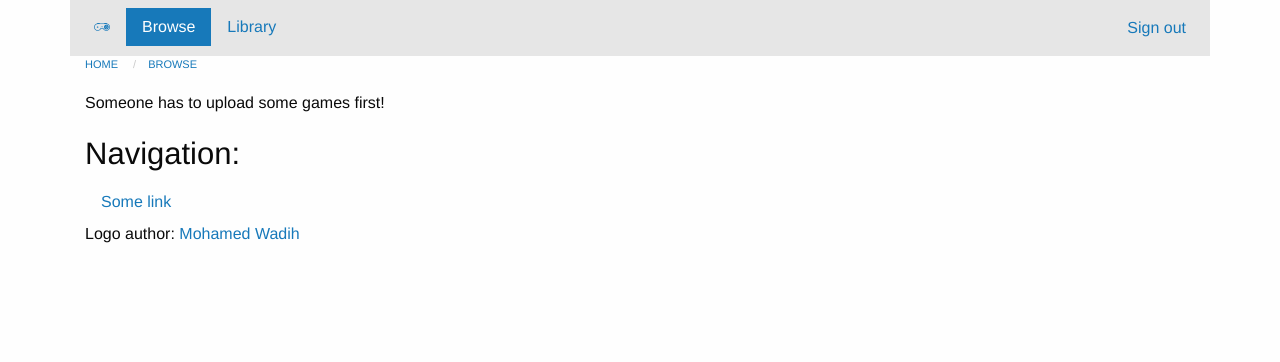
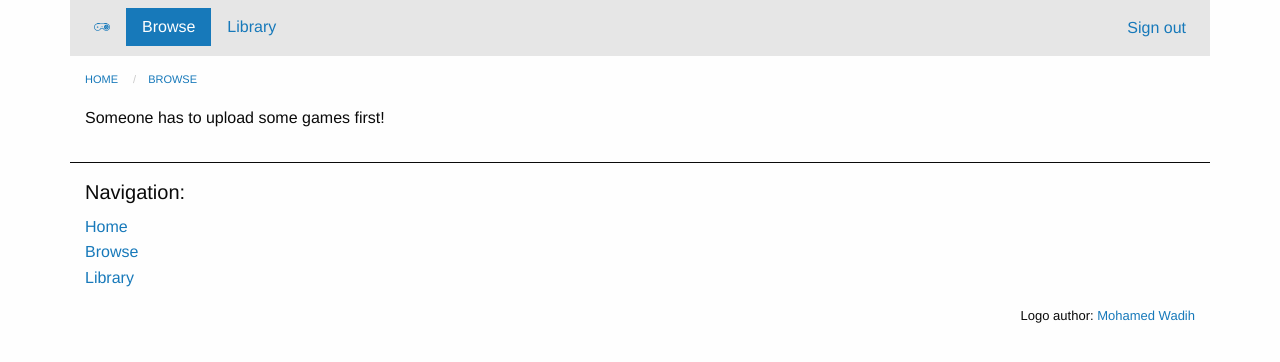
Before and after one commit to hien-cao/Game-online-shop, a Django app: page /games/ in a window 1280 px wide. Shown: the top 362 px of the page. Run offline with Django 3.2, Linux system fonts and the light colour scheme; the visitor is signed in with stand-in values (Sample User, id 1); data that the repository does not hold is empty; some libraries are stand-ins or nearby versions; some web fonts are replaced.

Commit message:
Make small modifications to dom

```diff
--- a/apps/core/static/styles/app.css
+++ b/apps/core/static/styles/app.css
@@ -41,6 +41,10 @@
 * Containers
 */
 
+footer {
+    border-top: 1px #0a0a0a solid;
+}
+
 .view {
     padding-right: 0px;
     padding-left: 0px;
@@ -80,3 +84,11 @@
         width: 1170px;
     }
 }
+
+/*
+* Typography
+*/
+
+.footnote {
+    font-size: 13px;
+}
--- a/apps/core/templates/base.html
+++ b/apps/core/templates/base.html
@@ -22,11 +22,15 @@
     <body>
         <div class="view">
             {% include 'navigation/navigation.html' %}
-            <div class="grid-x grid-padding-x">
+            <div class="grid-y grid-padding-y">
                 <div class="cell small-12">
-                    {% include 'breadcrumbs.html' %}
-                    {% block content %}
-                    {% endblock content %}
+                    <div class="grid-x grid-padding-x">
+                        <div class="cell small-12">
+                            {% include 'breadcrumbs.html' %}
+                            {% block content %}
+                            {% endblock content %}
+                        </div>
+                    </div>
                 </div>
             </div>
             {% include 'footer/footer.html' %}
--- a/apps/core/templates/footer/footer.html
+++ b/apps/core/templates/footer/footer.html
@@ -1,15 +1,21 @@
-<footer>
+<footer class="grid-y grid-padding-y">
+    <div class="cell small-12">
         <div class="grid-x grid-padding-x">
             <div class="cell medium-6 large-4">
-            <h3>Navigation:</h3>
-            <ul class="menu">
-                <li><a href="#">Some link</a></li>
+                <h5>Navigation:</h5>
+                <ul class="no-bullet">
+                    <li><a title="Home" href="{% url 'home' %}">Home</a></li>
+                    <li><a title="Browse games" href="{% url 'games' %}">Browse</a></li>
+                    {% if user.is_authenticated %}
+                    {% include 'navigation/signed_in_left.html' %}
+                    {% endif %}
                 </ul>
             </div>
             <div class="cell small-12">
-            <p>
+                <p class="footnote text-right">
                     Logo author: <a href="https://dribbble.com/medwep" target="_blank">Mohamed Wadih</a>
                 </p>
             </div>
         </div>
+    </div>
 </footer>
--- a/apps/core/templates/navigation/navigation.html
+++ b/apps/core/templates/navigation/navigation.html
@@ -6,8 +6,8 @@
 <div class="top-bar" id="main-navigation">
     <div class="top-bar-left">
         <ul class="vertical medium-horizontal menu">
-            <li class="{{ home }}"><a href="{% url 'home' %}"><i class="icon-app-logo"></i></a></li>
-            <li class="{{ games }}"><a href="{% url 'games' %}">Browse</a></li>
+            <li class="{{ home }}"><a title="Home" href="{% url 'home' %}"><i class="icon-app-logo"></i></a></li>
+            <li class="{{ games }}"><a title="Browse games" href="{% url 'games' %}">Browse</a></li>
             {% if user.is_authenticated %}
                 {% include 'navigation/signed_in_left.html' %}
             {% endif %}
--- a/apps/core/templates/navigation/signed_in_left.html
+++ b/apps/core/templates/navigation/signed_in_left.html
@@ -1,7 +1,7 @@
 <li class="{{ library }}">
-    <a href="{% url 'library' %}">Library</a>
+    <a title="Games you have purchased" href="{% url 'library' %}">Library</a>
 </li>
 
 {% if user.profile.is_developer %}
-    <li class="{{ my }}"><a href="{% url 'my' %}">Uploads</a></li>
+    <li title="Games you have uploaded" class="{{ my }}"><a href="{% url 'my' %}">Uploads</a></li>
 {% endif %}
--- a/apps/core/templates/navigation/signed_in_right.html
+++ b/apps/core/templates/navigation/signed_in_right.html
@@ -1 +1 @@
-<li><a href="{% url 'signout' %}">Sign out</a></li>
+<li><a title="Sign out" href="{% url 'signout' %}">Sign out</a></li>
--- a/apps/core/templates/navigation/signed_out_right.html
+++ b/apps/core/templates/navigation/signed_out_right.html
@@ -1,2 +1,2 @@
-<li><a href="{% url 'signin' %}">Sign in</a></li>
-<li><a href="{% url 'signup' %}">Register</a></li>
+<li><a title="Sign in" href="{% url 'signin' %}">Sign in</a></li>
+<li><a title="Register as a member" href="{% url 'signup' %}">Register</a></li>
```
Lines whose indentation alone changed are shown as unchanged.
